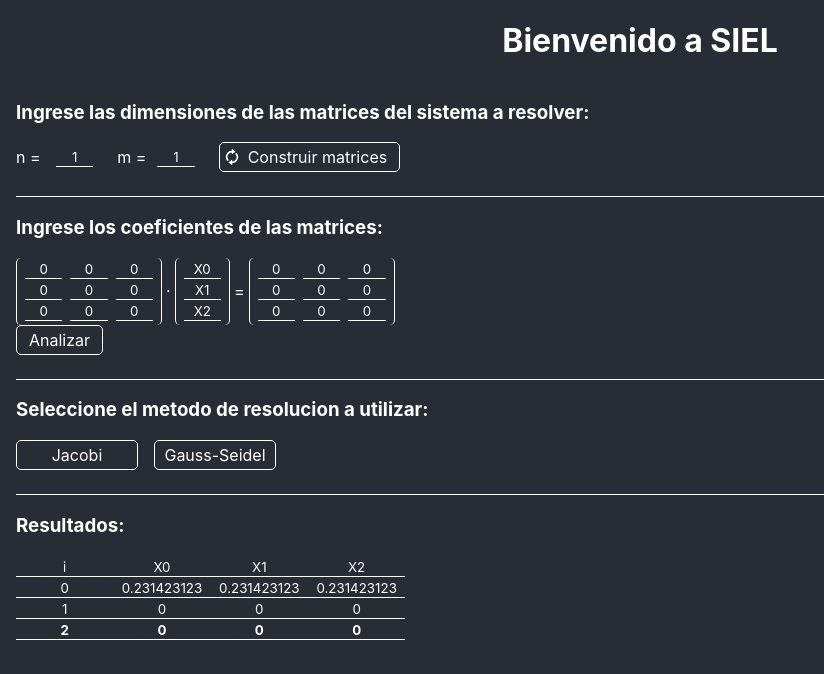
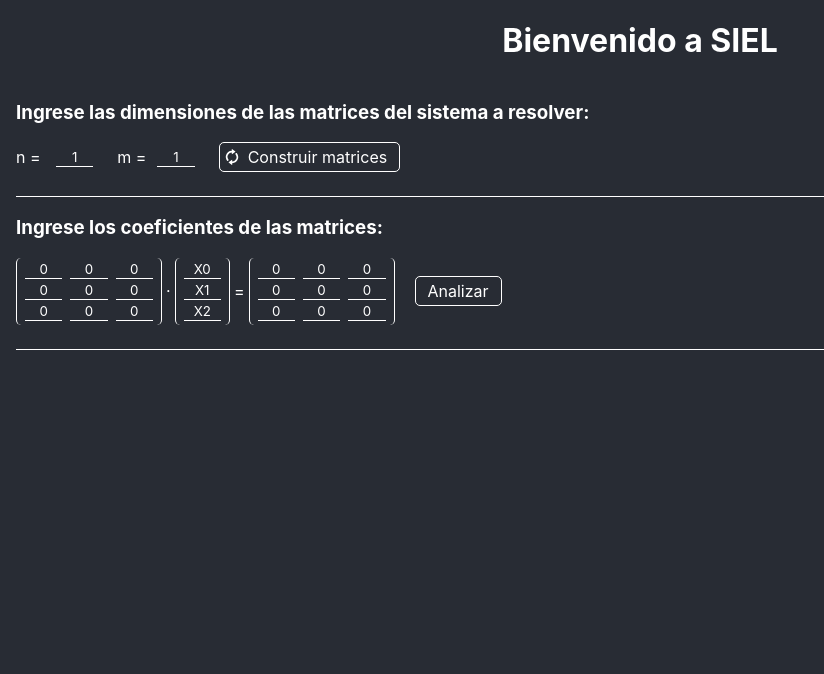
Before and after one commit to BiancoN/ms-2c-2018, a React (Create React App) app: page / in a window 1280 px wide. Shown: the top 674 px of the page, without its empty margins (0-824 px from the left). Built offline with nearby package versions, Linux system fonts and the light colour scheme.

Commit message:
Add matrix dominant strict. Hide methods until analyze matrix

```diff
--- a/src/App.css
+++ b/src/App.css
@@ -69,6 +69,21 @@ body {
   padding: 0em 0.5em;
 }
 
+.Step .MatrixesContainer .ButtonContainer {
+  display: flex;
+  align-items: center;
+  border: 1px solid white;
+  border-radius: 5px;
+  padding: 0.25em;
+  cursor: pointer;
+  margin: 0px 20px;
+}
+
+.Step .MatrixesContainer .ButtonContainer p {
+  margin: 0;
+  padding: 0em 0.5em;
+}
+
 .Step .SimpleLine {
   width: 100%;
   margin-top: 1.5em;
--- a/src/App.js
+++ b/src/App.js
@@ -39,7 +39,8 @@ class App extends Component {
   }
 
   analyzeMatrix = () => {
-    let { n, a, matrix_analysis} = this.state;
+    let { n, a} = this.state;
+    let count = 0;
     for ( let i = 0; i < n; i++) {
       let sum = 0;
       for ( let j = 0; j < n; j++){
@@ -47,13 +48,17 @@ class App extends Component {
       }
       sum -= Math.abs(a[i][i]);
       if (Math.abs(a[i][i]) < sum){
-        matrix_analysis = 'nothing';
-        this.setState({matrix_analysis});
+        this.setState({matrix_analysis: 'nothing'});
         return false;
       }
+      if (Math.abs(a[i][i]) > sum)
+        count += 1;
     }
-    matrix_analysis = 'dominant';
-    this.setState({matrix_analysis});
+    if(count == n){
+      this.setState({matrix_analysis: 'strict'});
+    }else{
+      this.setState({matrix_analysis: 'dominant'});
+    }
     return true;
   }
 
@@ -61,6 +66,7 @@ class App extends Component {
     const { name, value } = event.target;
     const newState = _.set(this.state, name, value);
     this.setState(newState);
+    this.setState({matrix_analysis: ''});
   }
 
   render() {
@@ -73,7 +79,7 @@ class App extends Component {
           onBuildMatrix={this.onBuildMatrix}
           analyzeMatrix={this.analyzeMatrix}
         />
-        <Algorithm results={results} x={x} />
+        { (matrix_analysis == 'dominant' || matrix_analysis == 'strict') ? <Algorithm results={results} x={x} /> : null}
       </div>
     );
   }
--- a/src/steps/Initialization.jsx
+++ b/src/steps/Initialization.jsx
@@ -23,15 +23,15 @@ const Initilization = ({ n, m, a, b, x, onChange, onBuildMatrix, analyzeMatrix,
       <Matrix values={x} editable={false} type="text" />
       <p>=</p>
       <Matrix name="b" values={b} onChange={onChange} />
-    </div>
-    <div className="DimentionsContainer">
+
       <div className="ButtonContainer" onClick={analyzeMatrix}>
         <p>Analizar</p>
       </div>
     </div>
 
-    {matrix_analysis == 'nothing' && <h4> La matriz no es diagonalmente dominante. Reorganice filas o columnas para lograr esta condicion </h4> }
-    {matrix_analysis == 'dominant' &&  <h4> La matriz es diagonalmente dominante. </h4> }
+    {matrix_analysis == 'nothing' ? <h4> La matriz no es diagonalmente dominante. Reorganice filas o columnas para lograr esta condicion </h4> : null}
+    {matrix_analysis == 'dominant' ?  <h4> La matriz es dominante diagonalmente. </h4> : null}
+    {matrix_analysis == 'strict' ?  <h4> La matriz es estrictamente dominante diagonalmente . </h4> : null}
 
     <div className="SimpleLine" />
   </div>
```
